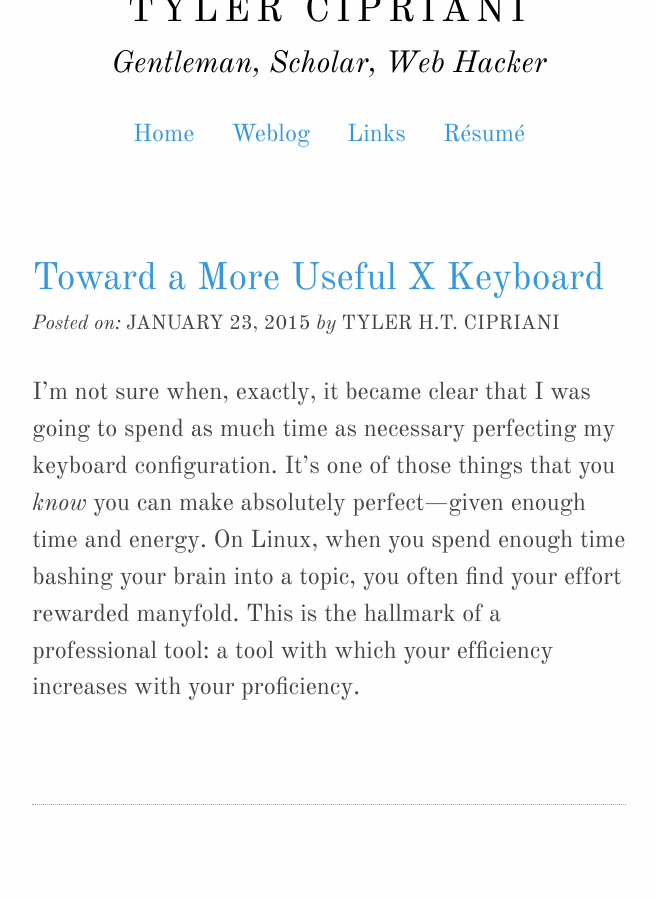
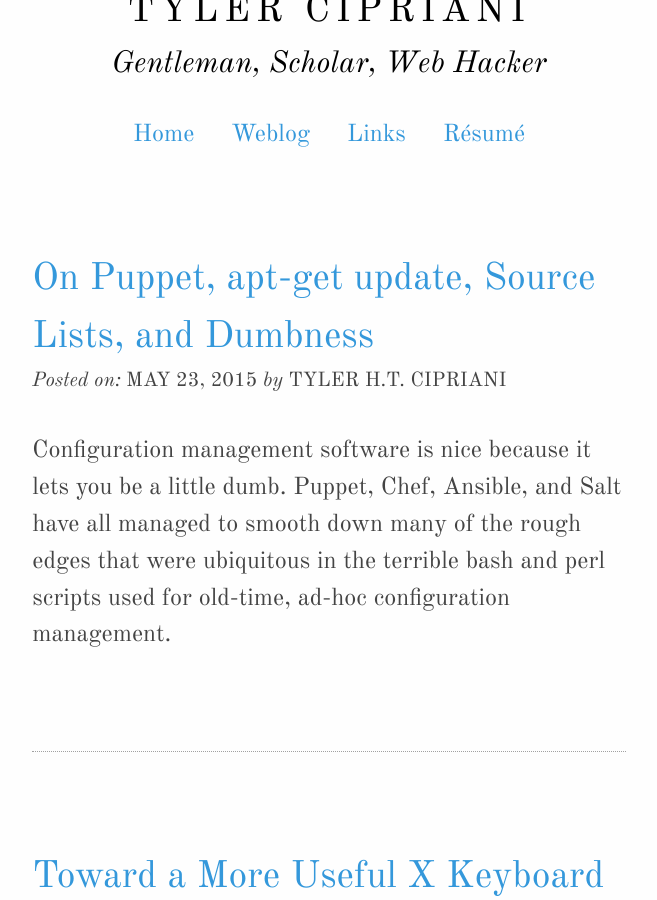
Before and after one commit to thcipriani/blog_src, a Jekyll site: the page built from blog/index.html, in a window 1280 px wide and 900 px high, scrolled down 246 px. Shown: the whole window, without its empty margins (311-968 px from the left). Built offline with Jekyll 4.4.1, drawn with Linux system fonts in a browser that asks for light colours; Markdown is read by kramdown in place of the engine named in the settings; comment, search, counter and statistics services are not loaded.

Commit message:
Publish new post

```diff
--- a/_posts/2015-05-23-Puppet,-Apt-get-update,-Source-lists,-and-Dumbness.md
+++ b/_posts/2015-05-23-Puppet,-Apt-get-update,-Source-lists,-and-Dumbness.md
@@ -1,46 +1,50 @@
 ---
-title: Puppet, Apt-get update, Source lists, and Dumbness
+title: On Puppet, apt-get update, Source Lists, and Dumbness
 layout: post
-published: false
 ---
 
-Configuration management software lets you be a little dumb. Puppet, Chef,
-Ansible, and Salt have all managed to smooth down many of the non-obvious edges
-of your terrible bash and perl scripts.
+Configuration management software is nice because it lets you be a little dumb.
+Puppet, Chef, Ansible, and Salt have all managed to smooth down many of the
+rough edges that were ubiquitous in the terrible bash and perl
+scripts used for old-time, ad-hoc configuration management.
 
-My main problem with configuration management software is that I'm _still_ dumb.
+My main problem with configuration management software is that _I'm still dumb_.
 I'm still dumb and there are now new, non-obvious, ways to be dumb.
 
 One non-obvious example is below:
 
-    package { 'apache':
-        ensure  => installed,
-        require => File['/etc/apt/sources.list.d/some_source.list']
-    }
+{% highlight puppet %}
+package { 'apache':
+    ensure  => installed,
+    require => File['/etc/apt/sources.list.d/some_source.list']
+}
 
-    file { '/etc/apt/sources.list.d/some_source.list':
-        notify => Exec['apt-get update'],
-        source => ...
-    }
+file { '/etc/apt/sources.list.d/some_source.list':
+    notify => Exec['apt-get update'],
+    source => ...
+}
 
-    exec { 'apt-get update': }
+exec { 'apt-get update': }
 
-    ...
+...
+{% endhighlight %}
 
 On the surface, this little contrived example seems fine: Apache requires a
-special source, adding that source triggers an apt-get update. Therefore, before
-apache is installed, our sources list should be up-to-date, right? Wrong.
+special source, adding that source triggers an `apt-get update`. Therefore, before
+Apache is installed, our sources list should be up-to-date, right? Wrong.
 
 The problem here is subtle: the `notify => Exec['apt-get update']`
 in the file resource means that the file `"/etc/apt/sources.d/${name}.list"` has to
-exist before apt-get update is run. Adding
+exist before `apt-get update` is run. Adding
 `require => File['/etc/apt/sources.list.d/some_source.list']`
-to the apache package means that it will be installed only after `"/etc/apt/sources.d/${name}.list"`
-gets added. **HOWEVER**, the apache package, currently, has no relationship with apt-get
-update. This means puppet may try to install all apache packages _after_ adding
-`/etc/apt/sources.d/some_source.list`, but _before_ running apt-get update.
+to the Apache package means that it will be installed only after `"/etc/apt/sources.d/${name}.list"`
+gets added.
+
+**HOWEVER**, the Apache package, currently, has no relationship with `apt-get update`.
+This means Puppet may try to install the Apache package _after_ adding
+`/etc/apt/sources.d/some_source.list`, but _before_ running `apt-get update`.
 
 While the short example above is not a problem in isolation, it _can be_ a
 problem in a larger manifest. Puppet will succeed with some packages, fail in others, then
-create unresolvable dependency conflicts (dependency hell) on the next run
-(after apt-get update has run).
+create [unresolvable dependency conflicts](http://en.wikipedia.org/wiki/Dependency_hell)
+on the next run (after `apt-get update` has run).
```
